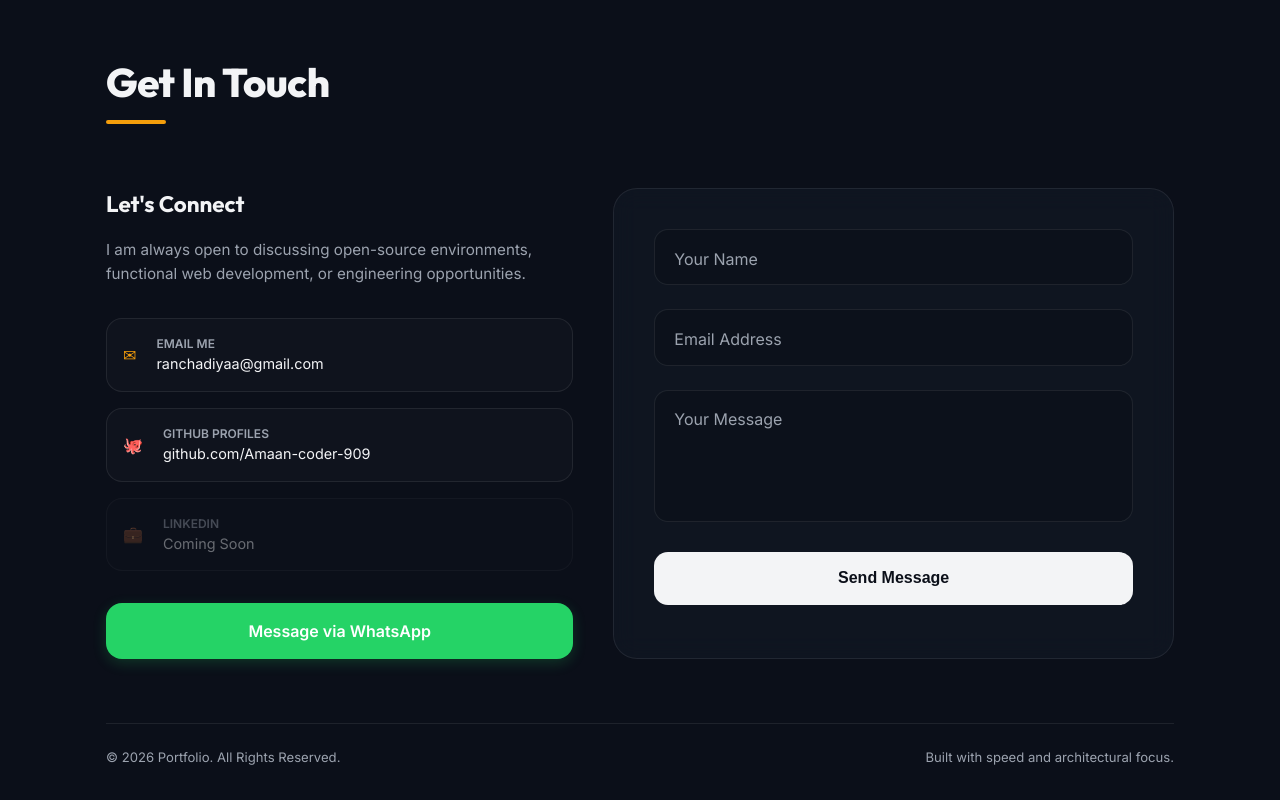
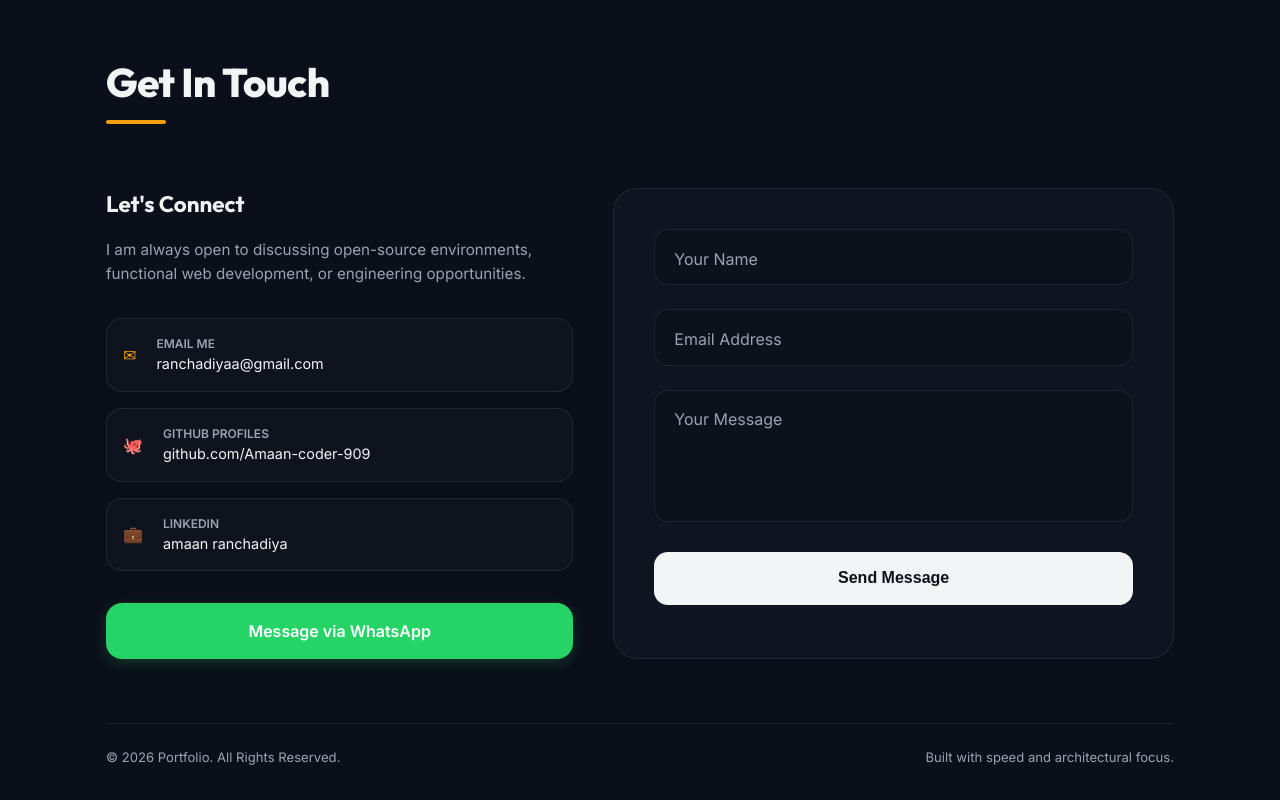
Before and after one commit to Amaan-coder-909/portfolio, a plain HTML site: page index.html in a window 1280 px wide. Shown: the part 6335-7135 px from the top of the page. Drawn offline with Linux system fonts and the light colour scheme.

Commit message:
linkedin enabled

```diff
--- a/index.html
+++ b/index.html
@@ -406,11 +406,10 @@ The project showcases product browsing, stylish layouts, and a clean interface t
               <div class="channel-details"><span class="channel-label">GitHub Profiles</span><span
                   class="channel-value">github.com/Amaan-coder-909</span></div>
             </a>
-            <div class="channel-card card-disabled">
+             <a href="https://www.linkedin.com/in/amaan-ranchadiya-145a59387/" class="channel-card">
               <div class="channel-icon-box">💼</div>
-              <div class="channel-details"><span class="channel-label">LinkedIn</span><span class="channel-value">Coming
-                  Soon</span></div>
-            </div>
+              <div class="channel-details"><span class="channel-label">LinkedIn</span><span class="channel-value">amaan ranchadiya</span></div>
+            </a>
           </div>
           <a href="https://wa.me/919687991236?text=Hello%20Amaan%2C%20I%20want%20to%20connect!" class="whatsapp-btn">Message via WhatsApp</a>
         </div>
```
